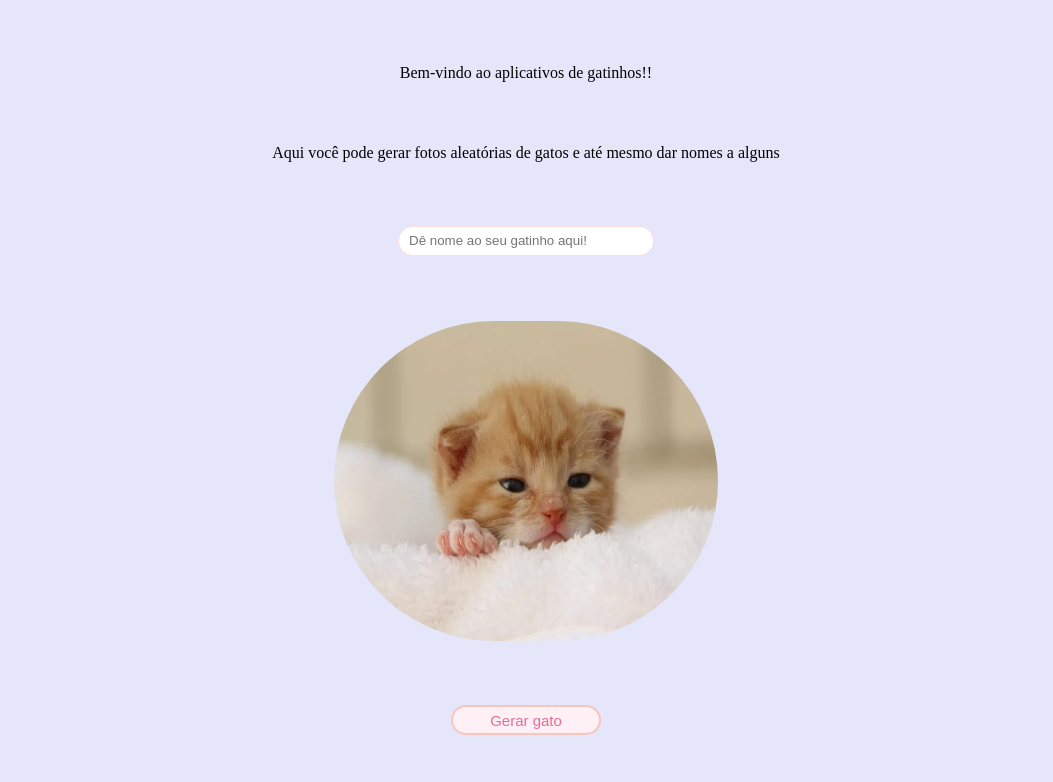
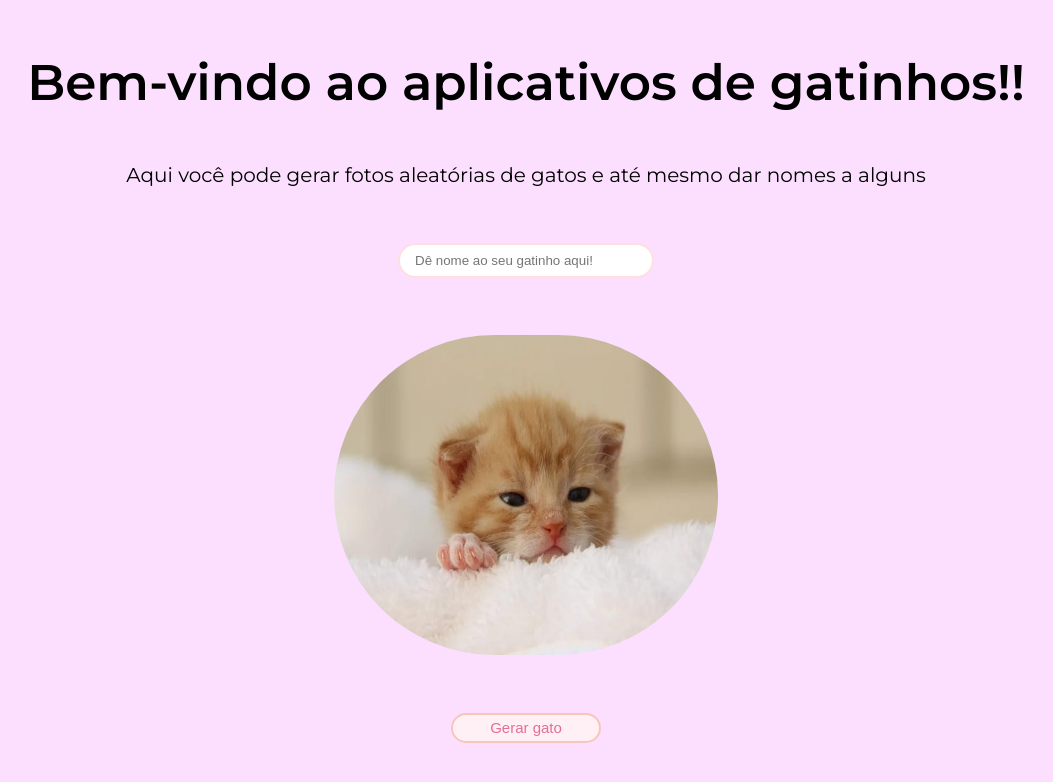
Before and after one commit to TamaraFerr/Gatos, a React (Vite) app: page / in a window 1280 px wide. Shown: the top 782 px of the page, without its empty margins (114-1167 px from the left). Built offline with nearby package versions, Linux system fonts and the light colour scheme.

Commit message:
FEAT: font set

```diff
--- a/index.html
+++ b/index.html
@@ -4,6 +4,9 @@
     <meta charset="UTF-8" />
     <link rel="icon" type="image/svg+xml" href="/vite.svg" />
     <meta name="viewport" content="width=device-width, initial-scale=1.0" />
+    <link rel="preconnect" href="https://fonts.googleapis.com">
+    <link rel="preconnect" href="https://fonts.gstatic.com" crossorigin>
+    <link href="https://fonts.googleapis.com/css2?family=Montserrat:ital,wght@0,100..900;1,100..900&display=swap" rel="stylesheet">
     <title>Gatos</title>
   </head>
   <body>
--- a/src/App.jsx
+++ b/src/App.jsx
@@ -30,21 +30,29 @@
   display: flex;
   flex-direction: column;
   align-items: center;
-  background-color: #E6E6FA;
+  background-color: #FCDFFF;
   justify-content: space-evenly;
 `
 
-const Title = styled.p``
+const Title = styled.p`
+  font-size: 50px;
+  font-weight: 600;
+  font-family: "Montserrat", sans-serif;
+`
 
-const Subtitle = styled.p``
+const Subtitle = styled.p`
+  font-size: 20px;
+  font-weight: 400;
+  font-family: "Montserrat", sans-serif;
+`
 
 const Input = styled.input`
   width: 20%;
-  height: 30px;
+  height: 35px;
   border-radius: 55px;
-  border: 1px solid #FFDFDD;
+  border: 2px solid #FFDFDD;
   box-sizing: border-box;
-  padding-left: 10px;
+  padding-left: 15px;
 `
 
 const Img = styled.img`
```
